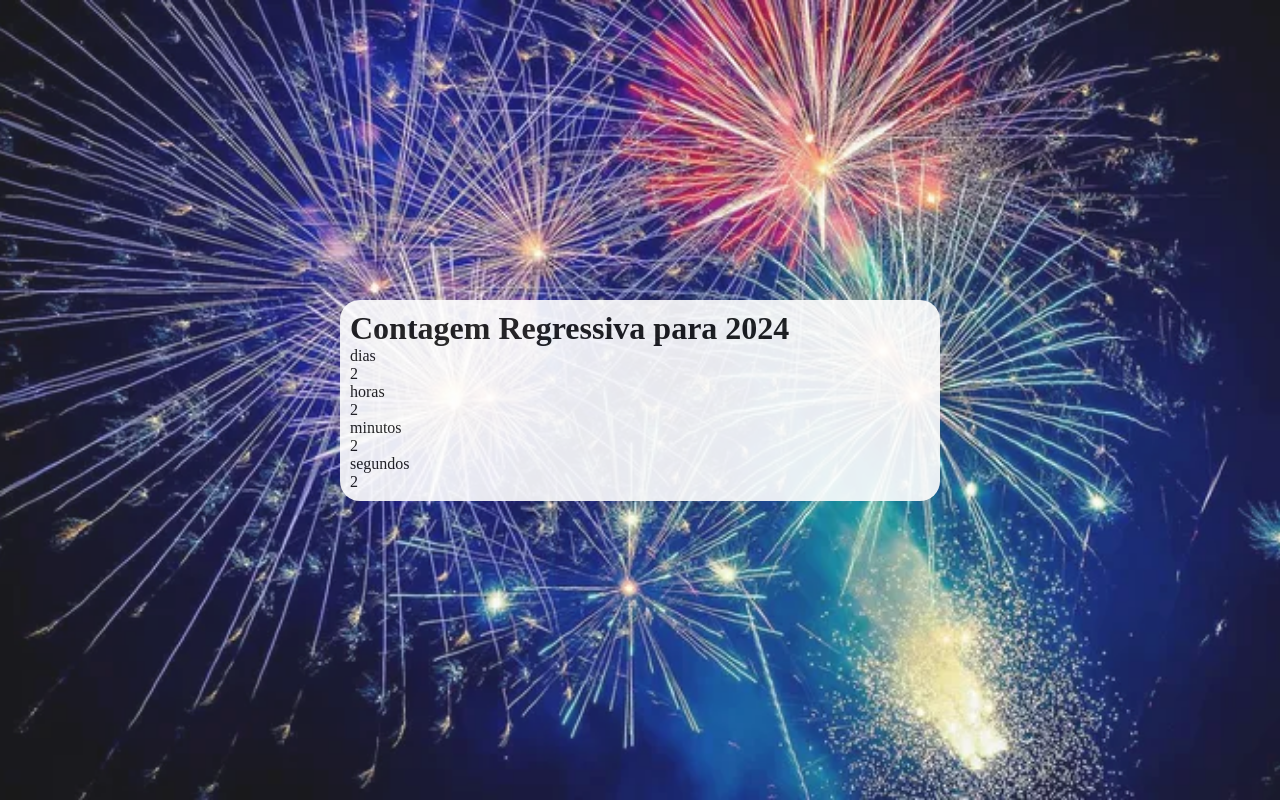
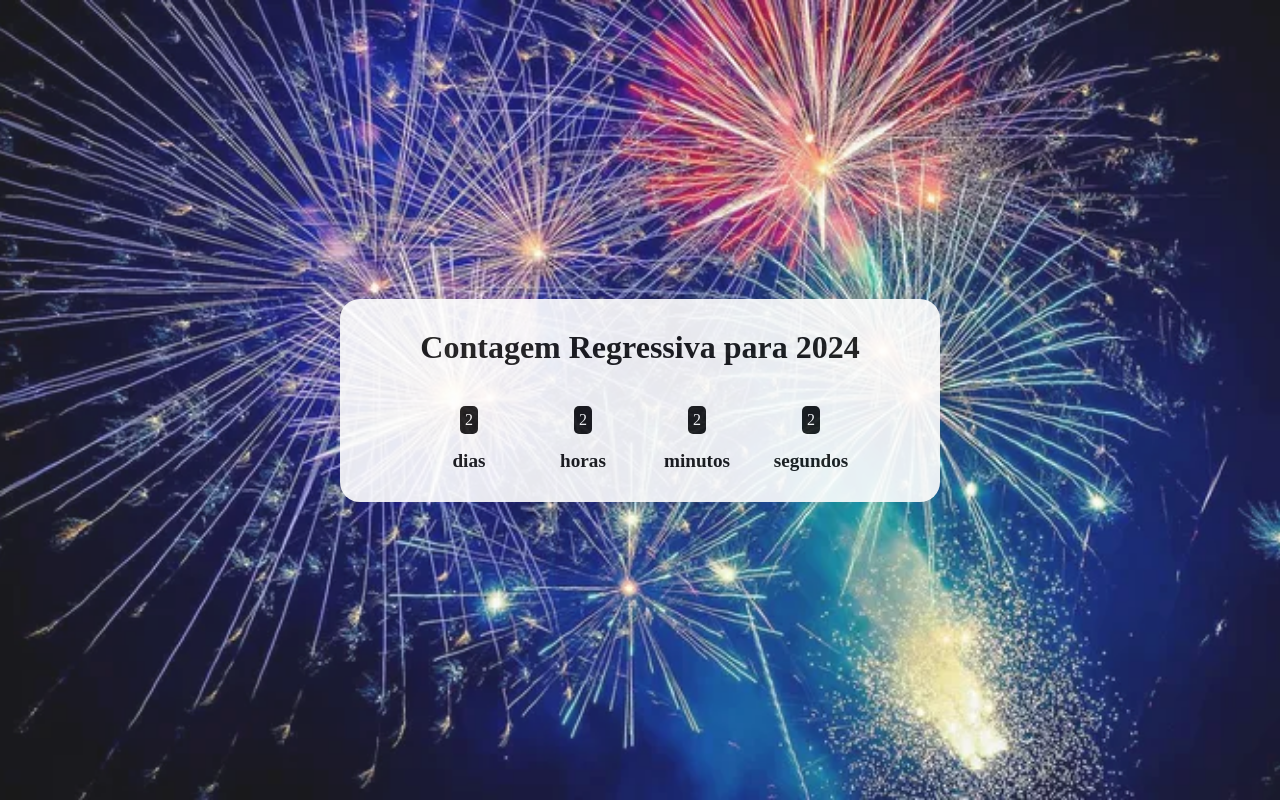
Before and after one commit to santanafx/contagem-regressiva, a React (Create React App) app: page / in a window 1280 px wide. Built offline with nearby package versions, Linux system fonts and the light colour scheme.

Commit message:
Adicionado componentes Counter.css e Title.css
Foram feitas alteracoes de aparencia no relogio

```diff
--- a/src/App.css
+++ b/src/App.css
@@ -15,3 +15,11 @@
   padding: 10px;
   border-radius: 20px;
 }
+
+.relogio {
+  padding: 20px;
+  display: flex;
+  justify-content: center;
+  align-items: center;
+  gap: 1rem;
+}
--- /dev/null
+++ b/src/components/Counter.css
@@ -0,0 +1,20 @@
+.counterContainer {
+    display: flex;
+    justify-content: center;
+    align-items: center;
+    flex-direction: column;
+    gap: 1rem;
+}
+
+.counterNumber {
+    background-color: var(--preto);
+    color: var(--branco);
+    padding: 5px;
+    margin: 0 40px;
+    border-radius: 5px;
+}
+
+.counterTime {
+    font-weight: bold;
+    font-size: 1.2rem;
+}
--- a/src/components/Counter.js
+++ b/src/components/Counter.js
@@ -1,11 +1,12 @@
 import React from 'react'
+import './Counter.css'
 
 export const Counter = ({ time, number }) => {
     return (
-        <div>
-            <span>{time}</span>
-            <div>
-                {number}
+        <div className='counterContainer'>
+            <span className='counterNumber'>{number}</span>
+            <div className='counterTime'>
+                {time}
             </div>
         </div>
     )
--- /dev/null
+++ b/src/components/Title.css
@@ -0,0 +1,5 @@
+.titleContainer {
+    display: flex;
+    justify-content: center;
+    padding: 20px;
+}
--- a/src/components/Title.js
+++ b/src/components/Title.js
@@ -1,8 +1,9 @@
 import React from 'react'
+import './Title.css'
 
 export const Title = ({ title }) => {
     return (
-        <div>
+        <div className='titleContainer'>
             <h1>{title}</h1>
         </div>
     )
```
